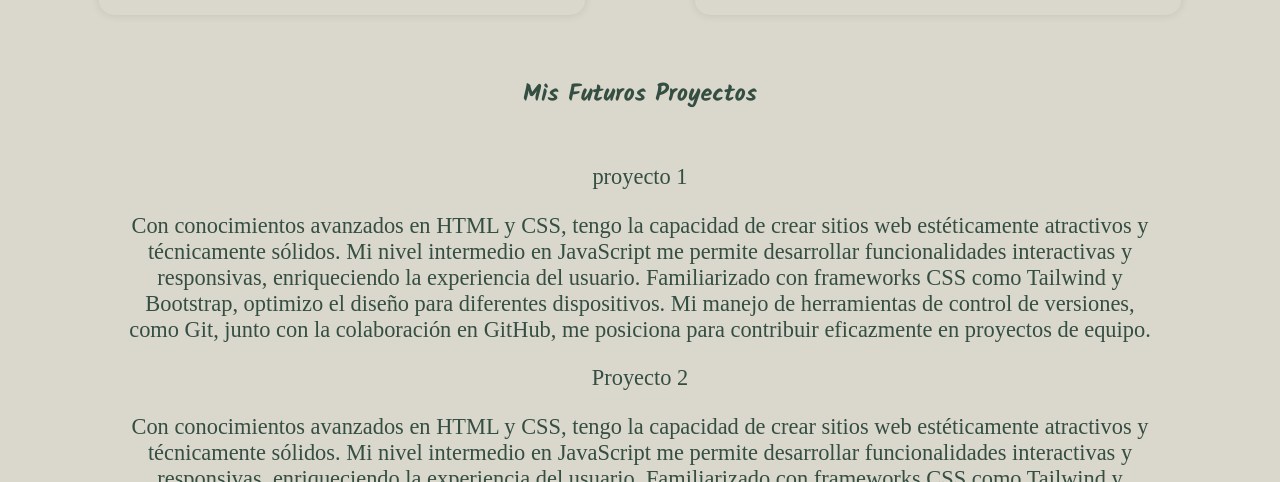
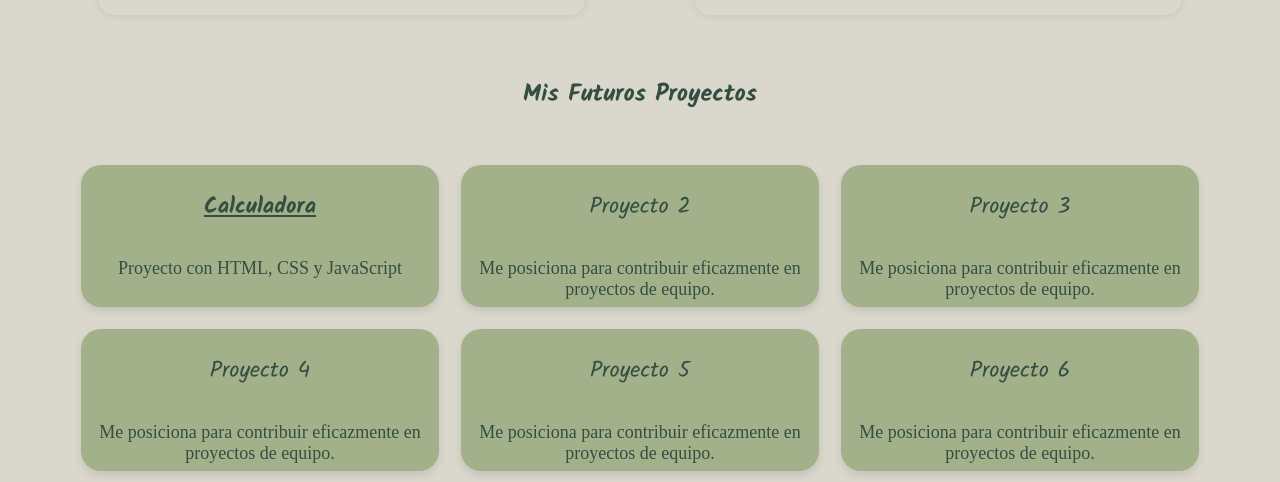
Before and after one commit to Eduardojma14/Portafolio, a plain HTML site: page index.html in a window 1280 px wide. Shown: the part 1161-1643 px from the top of the page. Drawn offline with Linux system fonts and the light colour scheme.

Commit message:
Mis proyectos a futuro

```diff
--- a/css/estilo.css
+++ b/css/estilo.css
@@ -258,3 +258,47 @@ section p{
   }
 
   /* Los 6 Recuadros de mis futuros proyectos */
+
+  #proyecto-proyecto{
+    margin: 0 80px 0 80px;
+    display: flex;
+    flex-wrap: wrap;
+    gap: 20px;
+  }
+
+  .Proyecto1 {
+        flex: 1 1 calc(33.333% - 20px); /* Asegura que sigan estando de 3 en 3 */
+        box-shadow: 0 4px 8px rgba(0, 0, 0, 0.1); /* Añade una sombra suave para darle profundidad */
+        border-radius: 20px; /* Bordes redondeados para un look más moderno */
+        overflow: hidden; /* Asegura que todo dentro de la carta se quede dentro de los bordes redondeados */
+        margin: 1px; /* Añade un poco de espacio alrededor de las cartas */
+        background-color: rgb(163, 177, 138); /* Fondo blanco para la carta */
+        padding: 1px; /* Espacio dentro de la carta */
+        display: flex; /* Hace que el contenido interno use flexbox */
+        flex-direction: column; /* Organiza el contenido interno en una columna */
+        gap: 5px; /* Espacio entre los elementos internos */
+    }
+
+    .proyecto-titulo{
+        font-family: "kalam", cursive;
+        align-items: flex-end;
+    }
+
+  .proyecto-texto{
+    flex: 0 1 33%; /* Hace que cada elemento ocupe un tercio del contenedor, adaptándose a 3 en 3 */
+    padding: 5px; /* Espaciado para visualización */
+    font-size: 18PX;
+    margin: 1px;
+  }
+
+  .section-titulo{
+    text-align: center;
+    color: rgb(52, 78, 65);
+    margin: 50px;
+    font-family: "kalam", cursive;
+    cursor: pointer;
+  }
+
+  .section-titulo:hover{
+    text-shadow: 0 0 20px rgba(0, 0, 0, 0.8);
+  }
--- a/index.html
+++ b/index.html
@@ -78,31 +78,31 @@
             </div>
       </section>
                 <!-- Proyectos  -->
-        <section id="proyecto">
             <h2 class="section-titulo">Mis Futuros Proyectos</h2>
+        <section id="proyecto-proyecto">
             <div class="Proyecto1">
-                <p class="proyecto-titulo">proyecto 1</p>
-                <p class="proyecto-texto">Con conocimientos avanzados en HTML y CSS, tengo la capacidad de crear sitios web estéticamente atractivos y técnicamente sólidos. Mi nivel intermedio en JavaScript me permite desarrollar funcionalidades interactivas y responsivas, enriqueciendo la experiencia del usuario. Familiarizado con frameworks CSS como Tailwind y Bootstrap, optimizo el diseño para diferentes dispositivos. Mi manejo de herramientas de control de versiones, como Git, junto con la colaboración en GitHub, me posiciona para contribuir eficazmente en proyectos de equipo.</p>
+                <p class="proyecto-titulo"> <b><u>Calculadora</u></b></p>
+                <p class="proyecto-texto">Proyecto con HTML, CSS y JavaScript</p>
             </div>
             <div class="Proyecto1">
                 <p class="proyecto-titulo">Proyecto 2</p>
-                <p class="proyecto-texto">Con conocimientos avanzados en HTML y CSS, tengo la capacidad de crear sitios web estéticamente atractivos y técnicamente sólidos. Mi nivel intermedio en JavaScript me permite desarrollar funcionalidades interactivas y responsivas, enriqueciendo la experiencia del usuario. Familiarizado con frameworks CSS como Tailwind y Bootstrap, optimizo el diseño para diferentes dispositivos. Mi manejo de herramientas de control de versiones, como Git, junto con la colaboración en GitHub, me posiciona para contribuir eficazmente en proyectos de equipo.</p>
+                <p class="proyecto-texto">Me posiciona para contribuir eficazmente en proyectos de equipo.</p>
             </div>
             <div class="Proyecto1">
                 <p class="proyecto-titulo">Proyecto 3</p>
-                <p class="proyecto-texto">Con conocimientos avanzados en HTML y CSS, tengo la capacidad de crear sitios web estéticamente atractivos y técnicamente sólidos. Mi nivel intermedio en JavaScript me permite desarrollar funcionalidades interactivas y responsivas, enriqueciendo la experiencia del usuario. Familiarizado con frameworks CSS como Tailwind y Bootstrap, optimizo el diseño para diferentes dispositivos. Mi manejo de herramientas de control de versiones, como Git, junto con la colaboración en GitHub, me posiciona para contribuir eficazmente en proyectos de equipo.</p>
+                <p class="proyecto-texto">Me posiciona para contribuir eficazmente en proyectos de equipo.</p>
             </div>
             <div class="Proyecto1">
                 <p class="proyecto-titulo">Proyecto 4</p>
-                <p class="proyecto-texto">Con conocimientos avanzados en HTML y CSS, tengo la capacidad de crear sitios web estéticamente atractivos y técnicamente sólidos. Mi nivel intermedio en JavaScript me permite desarrollar funcionalidades interactivas y responsivas, enriqueciendo la experiencia del usuario. Familiarizado con frameworks CSS como Tailwind y Bootstrap, optimizo el diseño para diferentes dispositivos. Mi manejo de herramientas de control de versiones, como Git, junto con la colaboración en GitHub, me posiciona para contribuir eficazmente en proyectos de equipo.</p>
+                <p class="proyecto-texto">Me posiciona para contribuir eficazmente en proyectos de equipo.</p>
             </div>
             <div class="Proyecto1">
                 <p class="proyecto-titulo">Proyecto 5</p>
-                <p class="proyecto-texto">Con conocimientos avanzados en HTML y CSS, tengo la capacidad de crear sitios web estéticamente atractivos y técnicamente sólidos. Mi nivel intermedio en JavaScript me permite desarrollar funcionalidades interactivas y responsivas, enriqueciendo la experiencia del usuario. Familiarizado con frameworks CSS como Tailwind y Bootstrap, optimizo el diseño para diferentes dispositivos. Mi manejo de herramientas de control de versiones, como Git, junto con la colaboración en GitHub, me posiciona para contribuir eficazmente en proyectos de equipo.</p>
+                <p class="proyecto-texto">Me posiciona para contribuir eficazmente en proyectos de equipo.</p>
             </div>
             <div class="Proyecto1">
                 <p class="proyecto-titulo">Proyecto 6</p>
-                <p class="proyecto-texto">Con conocimientos avanzados en HTML y CSS, tengo la capacidad de crear sitios web estéticamente atractivos y técnicamente sólidos. Mi nivel intermedio en JavaScript me permite desarrollar funcionalidades interactivas y responsivas, enriqueciendo la experiencia del usuario. Familiarizado con frameworks CSS como Tailwind y Bootstrap, optimizo el diseño para diferentes dispositivos. Mi manejo de herramientas de control de versiones, como Git, junto con la colaboración en GitHub, me posiciona para contribuir eficazmente en proyectos de equipo.</p>
+                <p class="proyecto-texto">Me posiciona para contribuir eficazmente en proyectos de equipo.</p>
             </div>
         </section>
     <footer class="pie-pagina">
```
